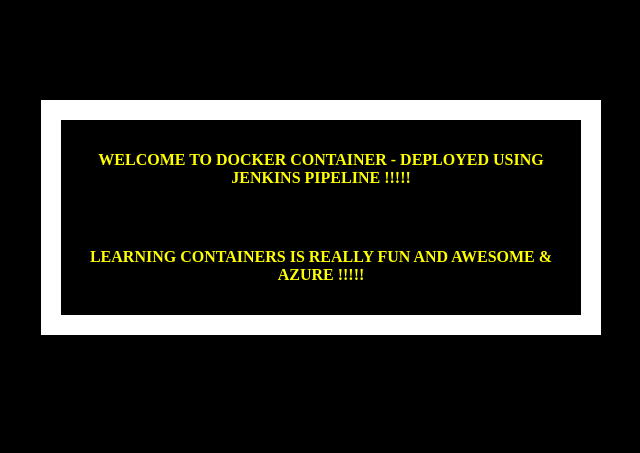
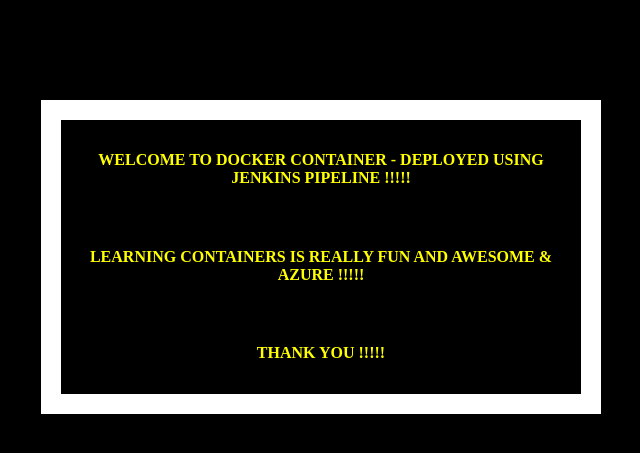
Before and after one commit to junnuvenu/Nginx_Proj, a Python web app: template templates/index.html in a window 1280 px wide. Shown: the top 453 px of the page, without its empty margins (319-959 px from the left). Run offline with Jinja, Linux system fonts and the light colour scheme; the template is opened without the code that fills it, so the values that code supplies are empty.

Commit message:
updated files

```diff
--- a/templates/index.html
+++ b/templates/index.html
@@ -22,6 +22,8 @@
       <h4>Welcome to Docker Container - Deployed using Jenkins Pipeline !!!!!</h4>
       <br>
        <h4>Learning containers is really fun and awesome & Azure !!!!!</h4>
+       <br>
+       <h4>Thank You !!!!!</h4>
     </div>
   </body>
 </html>
```
Also changed, not shown: 1 other file.
